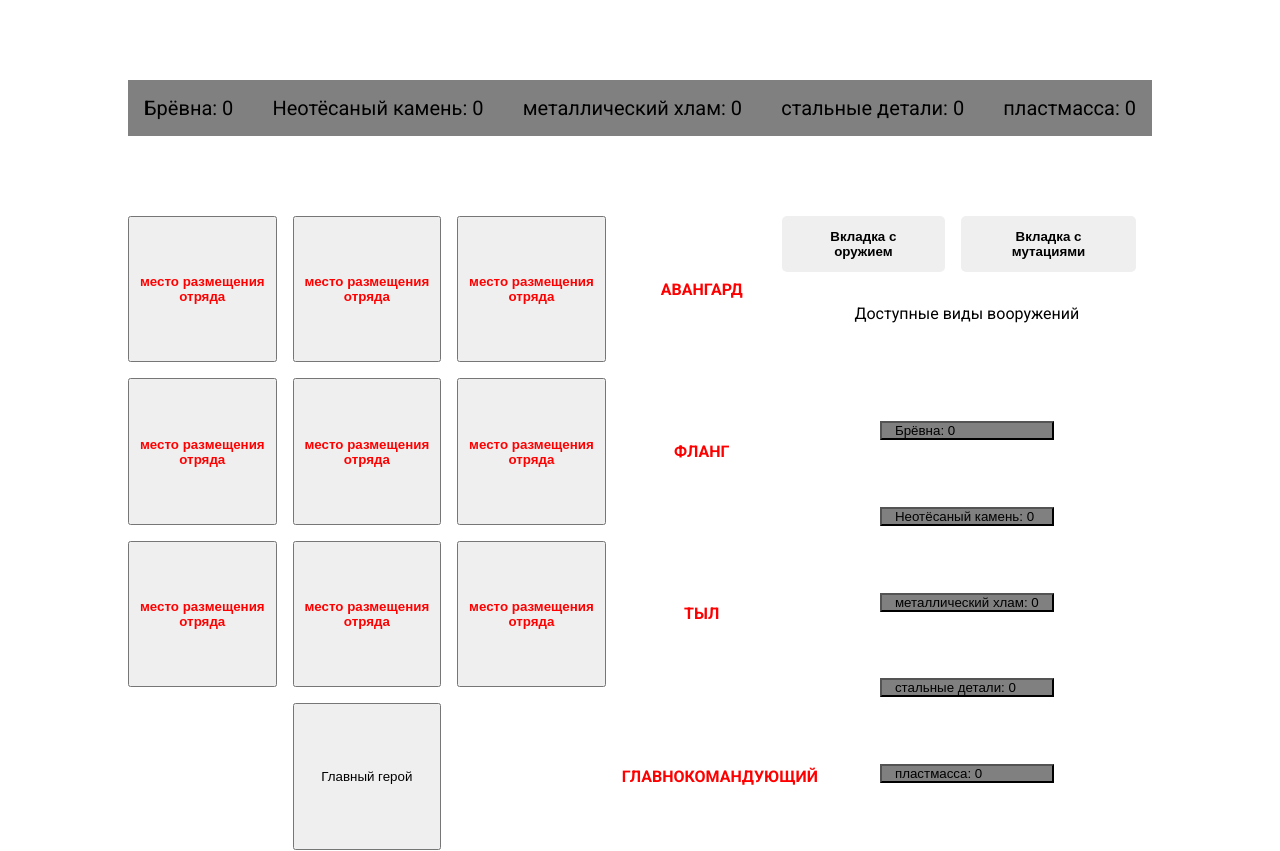
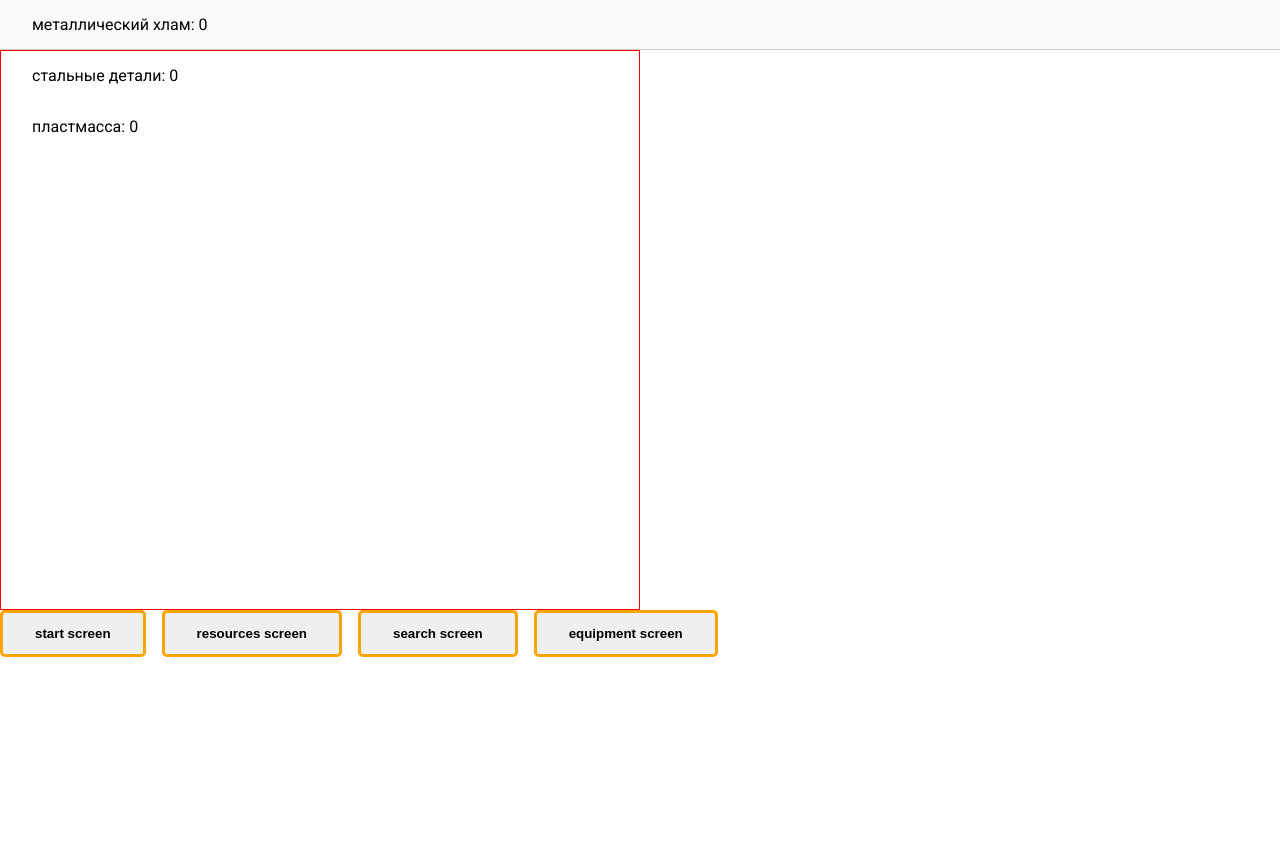
Before and after one commit to Vasmart24/practice-2024, a React (Vite) app in the folder Stranded/: page / in a window 1280 px wide. Shown: the top 851 px of the page. After the commit the page ends 800 px from the top, so only its background shows below. Built offline with nearby package versions, Linux system fonts and the light colour scheme.

Commit message:
add screen change Buttons

```diff
--- a/Stranded/src/Game.jsx
+++ b/Stranded/src/Game.jsx
@@ -1,21 +1,19 @@
-// import { useState } from "react";
-// import GameScreen from "./screens/GameScreen/GameScreen.jsx";
-// import Header from "./components/Header/Header.jsx";
-import BattleScreen from "./screens/BattleScreen/BattleScreen.jsx";
-
-// export default function Game() {
-//   const [screen, setScreen] = useState("start");
-
-//   return (
-//     <>
-//       <Header />
-//       <GameScreen active={screen} setScreen={setScreen} />
-//     </>
-//   );
-// }
+import { useState } from "react";
+import GameScreen from "./screens/GameScreen/GameScreen.jsx";
+import Header from "./components/Header/Header.jsx";
+import Button from "./components/Button/Button.jsx";
 
 export default function Game() {
-  return(
-    <BattleScreen/>
-  )
+  const [screen, setScreen] = useState("start");
+
+  return (
+    <>
+      <Header />
+      <GameScreen active={screen} setScreen={setScreen} />
+      <Button onClick={() => setScreen('start')}>start screen</Button>
+      <Button onClick={() => setScreen('resources')}>resources screen</Button>
+      <Button onClick={() => setScreen('search')}>search screen</Button>
+      <Button onClick={() => setScreen('equipment')}>equipment screen</Button>
+    </>
+  );
 }
--- a/Stranded/src/screens/GameScreen/GameScreen.jsx
+++ b/Stranded/src/screens/GameScreen/GameScreen.jsx
@@ -1,6 +1,7 @@
+import MainScreen from "../MainScreen/MainScreen";
 import GetResourcesScreen from "../GetResourcesScreen/GetResourcesScreen";
-import MainScreen from "../MainScreen/MainScreen";
 import SearchScreen from "../SearchResourcesScreen/SearchScreen";
+import BattleScreen from "../BattleScreen/BattleScreen";
 import "./GameScreen.css";
 
 export default function GameScreen({ active, setScreen }) {
@@ -9,6 +10,7 @@ export default function GameScreen({ active, setScreen }) {
       {active === "resources" && <GetResourcesScreen />}
       {active === "start" && <MainScreen />}
       {active === "search" && <SearchScreen />}
+      {active === "equipment" && <BattleScreen />}
     </>
   );
 }
```
